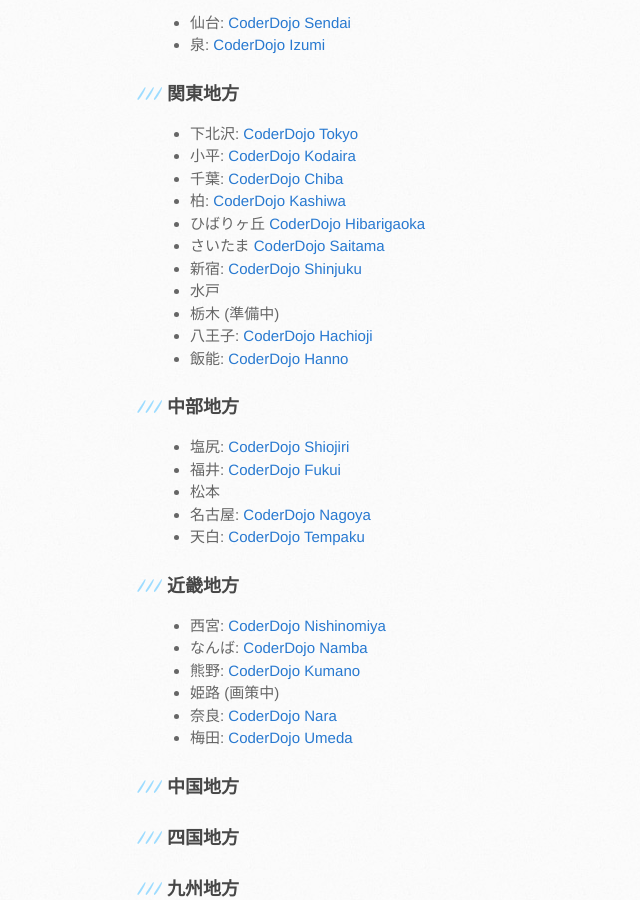
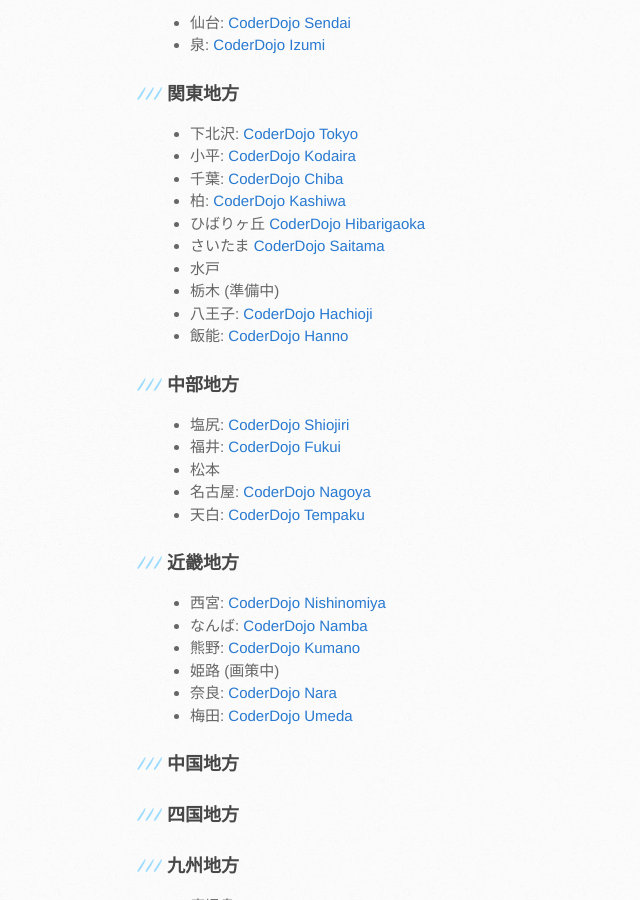
Before and after one commit to coderdojo-japan/coderdojo-japan.github.io, a Jekyll site: the page built from index.md, in a window 1280 px wide and 900 px high, scrolled down 1358 px. Shown: the whole window, without its empty margins (0-640 px from the left). Built offline with Jekyll 4.4.1, drawn with Linux system fonts in a browser that asks for light colours; Markdown is read by kramdown in place of the engine named in the settings.

Commit message:
Remove Shinjuku from Index

```diff
--- a/index.md
+++ b/index.md
@@ -46,7 +46,6 @@
 * 柏: [CoderDojo Kashiwa](http://coderdojokashiwa.wix.com/kashiwa)
 * ひばりヶ丘 [CoderDojo Hibarigaoka](http://coderdojo.hanare-hibari.info/)
 * さいたま [CoderDojo Saitama](http://coderdojo-saitama.com/)
-* 新宿: [CoderDojo Shinjuku](http://coderdojoshinjuku.doorkeeper.jp/)
 * 水戸
 * 栃木 (準備中)
 * 八王子: [CoderDojo Hachioji](http://coderdojo.code4hachioji.org/)
```
